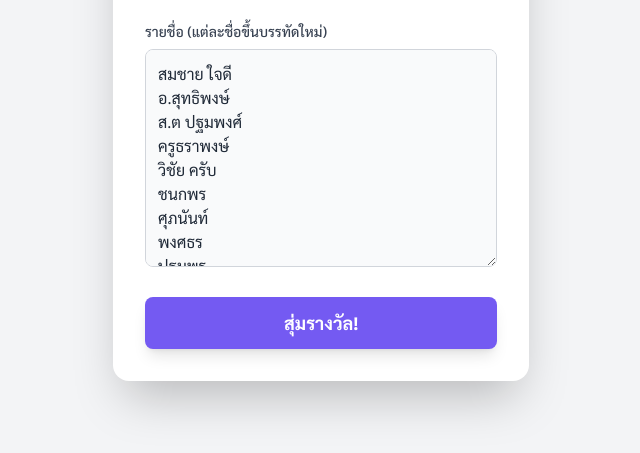
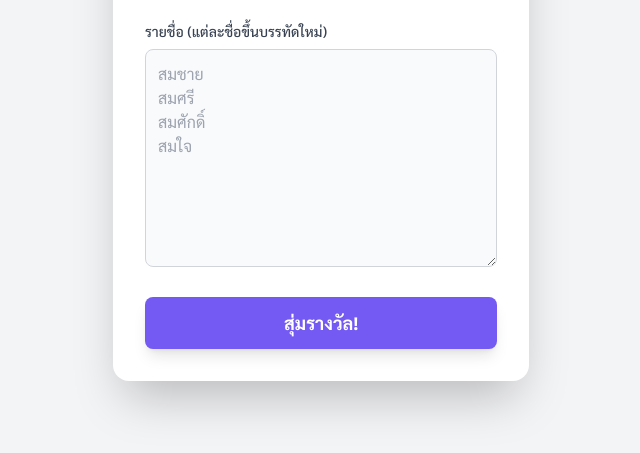
Before and after one commit to EPICCODING17/random-winner-app, a plain HTML site: page index.html in a window 1280 px wide. Shown: the part 261-714 px from the top of the page, without its empty margins (319-959 px from the left). Drawn offline with nearby package versions, Linux system fonts and the light colour scheme.

Commit message:
Update index.html

```diff
--- a/index.html
+++ b/index.html
@@ -85,26 +85,7 @@
 
                 <div>
                     <label for="name-input" class="block text-sm font-medium text-gray-700 dark:text-gray-300 mb-2">รายชื่อ (แต่ละชื่อขึ้นบรรทัดใหม่)</label>
-                    <textarea id="name-input" rows="8" class="w-full p-3 bg-gray-50 dark:bg-gray-700 border border-gray-300 dark:border-gray-600 rounded-lg focus:ring-2 focus:ring-custom-purple focus:border-transparent transition" placeholder="สมชาย&#10;สมศรี&#10;สมศักดิ์&#10;สมใจ">สมชาย ใจดี
-อ.สุทธิพงษ์
-ส.ต ปฐมพงศ์
-ครูธราพงษ์
-วิชัย ครับ
-ชนกพร
-ศุภนันท์
-พงศธร
-ปฐมพร
-ธฤติยา
-Charnnarong
-ครูอั๋น ใจดี
-ทรงยศ
-โซเฟียน
-พรพิทักษ์
-ครูพิบูลย์
-ชริดา เหลี่ยมดี
-ทศพล
-อำนาจ
-                    </textarea>
+                    <textarea id="name-input" rows="8" class="w-full p-3 bg-gray-50 dark:bg-gray-700 border border-gray-300 dark:border-gray-600 rounded-lg focus:ring-2 focus:ring-custom-purple focus:border-transparent transition" placeholder="สมชาย&#10;สมศรี&#10;สมศักดิ์&#10;สมใจ"></textarea>
                 </div>
 
                 <div class="mt-6">
```
